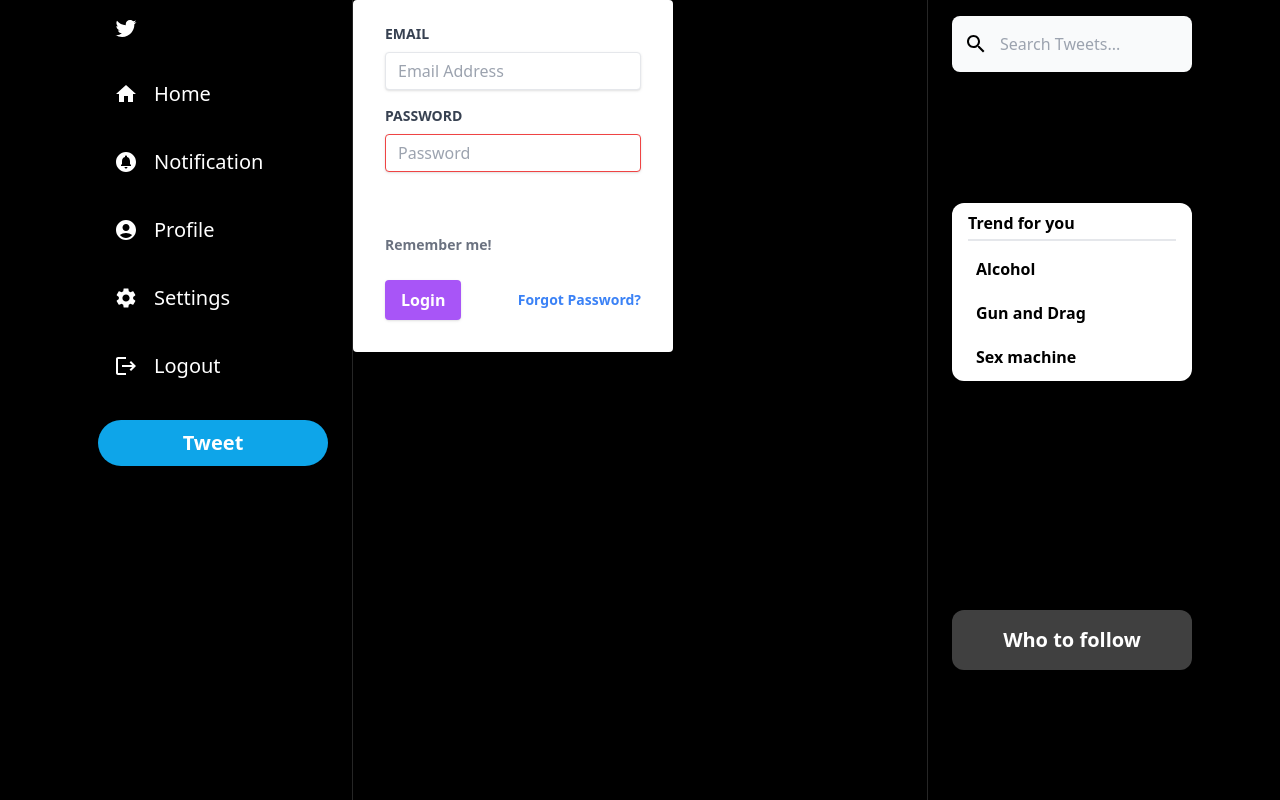
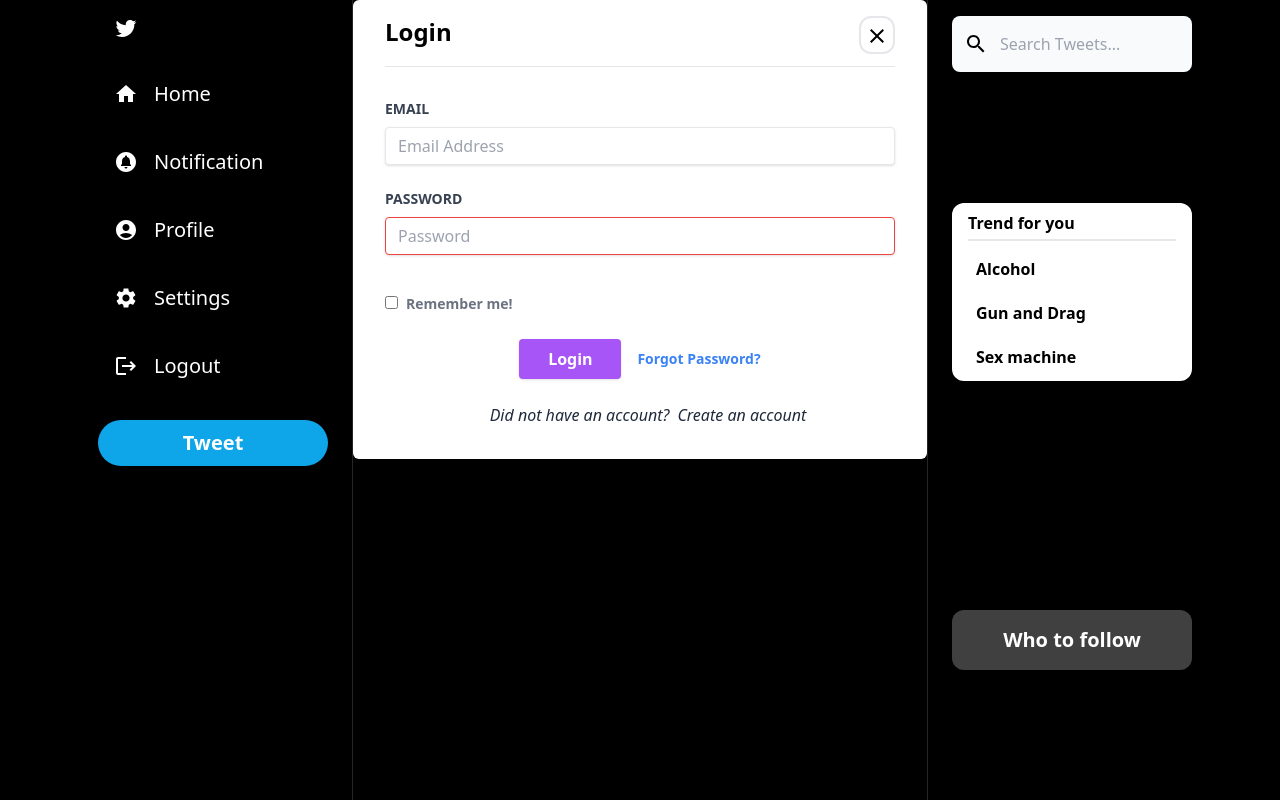
Before and after one commit to haseakito/SNS, a Next.js app in the folder client/: page /login in a window 1280 px wide. Built offline with nearby package versions, Linux system fonts and the light colour scheme.

Commit message:
refactor login

```diff
--- a/client/components/LoginForm.tsx
+++ b/client/components/LoginForm.tsx
@@ -1,18 +1,62 @@
-import React from 'react'
+import React, { useState, useCallback } from 'react'
 import { useForm } from 'react-hook-form'
+import CloseIcon from '@mui/icons-material/Close'
+import { useLoginModal } from '@/hooks/useLoginModal'
+import { useRegisterModal } from '@/hooks/useRegisterModal'
 
 export function LoginForm() {
 
     const { register, handleSubmit, formState: { errors }} = useForm({ mode: 'onSubmit' })
 
+    // Hooks handling the state of being open or not
+    const loginModal = useLoginModal()
+
+    // Hooks handling the state of being open or not
+    const registerModal = useRegisterModal()
+
+    // Boolean state handling whether the action is being loaded or not
+    const [ isLoading, setIsLoading ] = useState(false)
+
+    // Function handling if the user does not have an account
+    const onToggle = useCallback(() => {
+
+        if (isLoading) {
+            return
+        }
+
+        loginModal.onClose()
+        registerModal.onOpen()
+
+    }, [loginModal, registerModal])
+
     // Function handling the submit user input
-    const onSubmit = () => {
+    const onSubmit = useCallback(async () => {
+        try {
 
-    }
+            setIsLoading(true)
+
+        } catch(error) {
+            console.log(error)
+        }
+        finally {
+
+            setIsLoading(false)
+
+        }
+    }, [])
+
   return (
-    <div className='w-full max-w-xs'>
-        <form className='bg-white shadow-md rounded px-8 pt-6 pb-8 mb-4' onSubmit={handleSubmit(onSubmit)}>
-            <div className='mb-4'>
+    <div className='bg-white rounded-md mr-4 lg:mr-0'>
+        <form className='w-full shadow-md rounded px-8 pb-8 mb-4' onSubmit={handleSubmit(onSubmit)}>
+            <div className='flex justify-between border-b-[1px] pb-3 mb-8'>
+                <h2 className='pt-4 text-2xl font-bold'>
+                    Login
+                </h2>
+                <button className='mt-4 p-1 hover:bg-slate-200 rounded-xl focus:shadow-lg focus:border-slate-500 border-2' onClick={() => loginModal.onClose()}>
+                    <CloseIcon  />
+                </button>
+            </div>
+            <div className='mb-6'>
                 <label className='block uppercase text-gray-700 text-sm font-bold mb-2'>
                     Email
                 </label>
@@ -39,24 +83,31 @@ export function LoginForm() {
                 })}
                 />
             </div>
-            <div className='md:flex md:items-center mb-6'>
-                <div className='md:w-1/3"></di'>
-                    <label className='md:w-2/3 block text-gray-500 font-bold'>
-                        <input className='mr-2 leading-tight" type="checkbox' />
-                        <span className='text-sm'>
-                            Remember me!
-                        </span>
-                    </label>
-                </div>
+            <div className='md:flex mb-6'>
+                <label className='block text-gray-500 font-bold'>
+                    <input className='mr-2 leading-tight' type='checkbox' />
+                    <span className='text-sm'>
+                        Remember me!
+                    </span>
+                </label>
             </div>
-            <div className='flex items-center justify-between'>
-                <button className='shadow bg-purple-500 hover:bg-purple-400 focus:shadow-outline focus:outline-none text-white font-bold py-2 px-4 rounded'>
+            <div className='md:flex items-center justify-center mb-6'>
+                <button className='w-full md:w-1/5 shadow bg-purple-500 hover:bg-purple-400 focus:shadow-outline focus:outline-none text-white font-bold md:py-2 py-3 px-4 mr-4 rounded-xl md:rounded'>
                     Login
                 </button>
-                <a className='inline-block align-baseline font-bold text-sm text-blue-500 hover:text-blue-800'
+                <a className='font-bold text-sm text-blue-500 hover:text-blue-800'
                 href='#'>
                     Forgot Password?
                 </a>
+            </div>
+            <div className='pl-4 text-slate-800 md:text-center'>
+                <p className='italic'>
+                    Did not have an account?
+                    <span className='cursor-pointer hover:text-lg hover:font-medium hover:underline ml-2'
+                    onClick={onToggle}>
+                        Create an account
+                    </span>
+                </p>
             </div>
         </form>
     </div>
--- a/client/components/SignupForm.tsx
+++ b/client/components/SignupForm.tsx
@@ -1,12 +1,16 @@
 import React, { useCallback, useState } from 'react'
 import { useForm } from 'react-hook-form'
 import { NoticeModal } from './NoticeModal'
+import { useLoginModal } from '@/hooks/useLoginModal'
 import { useRegisterModal } from '@/hooks/useRegisterModal'
 import CloseIcon from '@mui/icons-material/Close'
 
 export function SignupForm() {
 
     const { register, watch, handleSubmit, formState: { errors } } = useForm({ mode: 'onSubmit' })
+
+    // Hooks handling the state of being open or not
+    const loginModal = useLoginModal()
 
     // Hooks handling the state of being open or not
     const registerModal = useRegisterModal()
@@ -39,7 +43,9 @@ export function SignupForm() {
         }
 
         registerModal.onClose()
-    }, [])
+        loginModal.onOpen()
+
+    }, [registerModal, loginModal])
 
     // Function handling the submit user input
     const onSubmit = useCallback(async () => {
--- /dev/null
+++ b/client/hooks/useLoginModal.tsx
@@ -0,0 +1,15 @@
+import React from 'react'
+import { create } from 'zustand'
+
+type useLoginModalProps = {
+    isOpen: boolean,
+    onOpen: () => void,
+    onClose: () => void
+}
+
+// Hooks handling the state of login modal
+export const useLoginModal = create<useLoginModalProps>((set) => ({
+    isOpen: false,
+    onOpen: () => set({ isOpen: true }),
+    onClose: () => set({ isOpen: false })
+}))
```
